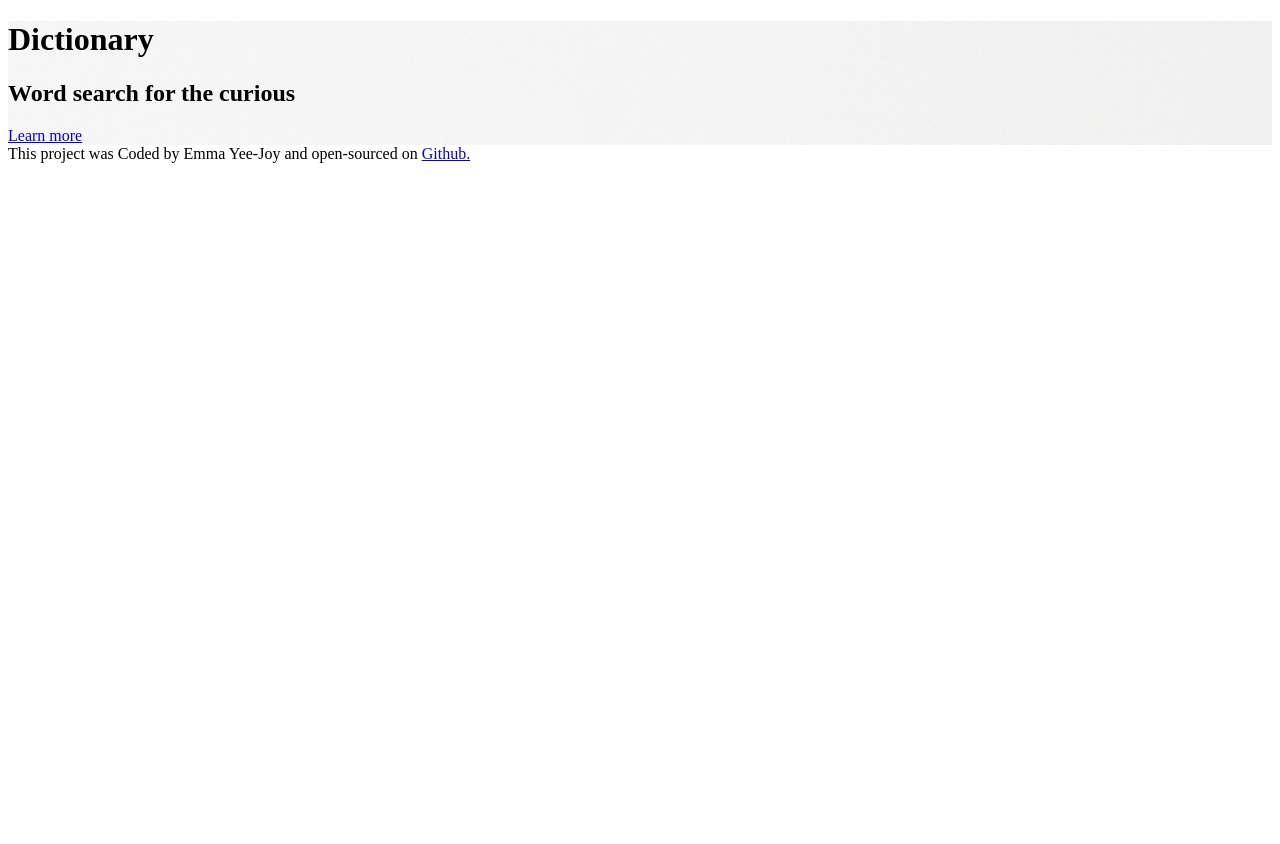
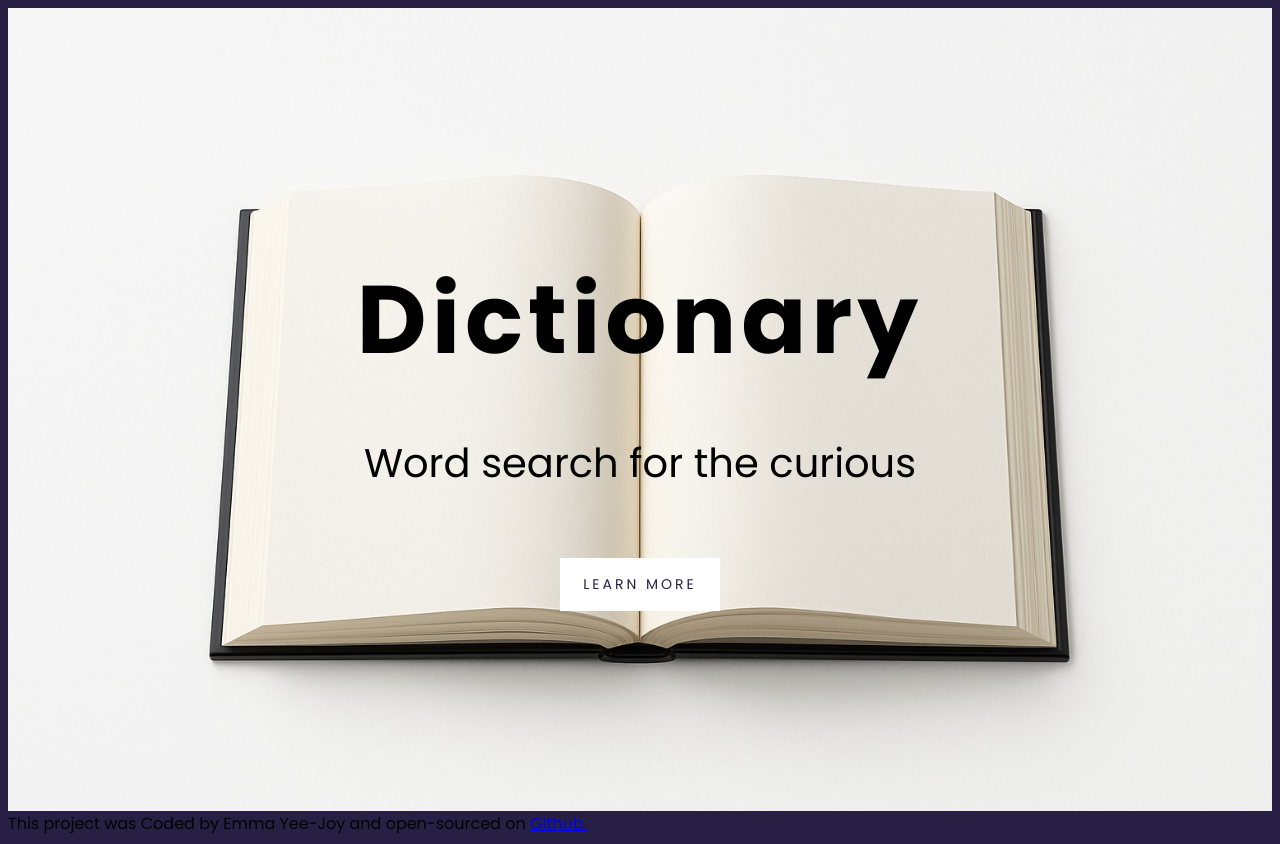
Before and after one commit to eyeej/SheCodes-Responsive-2, a plain HTML site: page index.html in a window 1280 px wide. Before the commit the page ends 800 px from the top, so only its background shows below. Drawn offline with Linux system fonts and the light colour scheme.

Commit message:
update to css

```diff
--- a/src/styles.css
+++ b/src/styles.css
@@ -1,5 +1,61 @@
+body {
+ font-family: 'Poppins', sans-serif;
+ background-color: #272044;
+}
+
+.container {
+    max-width: 1400px;
+    margin: 0 auto;
+}
+
 header {
     background-image:url('../images/dictionaryheader.jpg');
     background-repeat: none;
     background-size: cover;
+    text-align: center;
+    color: black;
+    padding: 200px 0;
 }
+
+header h1 {
+    font-weight: 700;
+    font-size: 96px;
+    line-height: 1;
+    letter-spacing: 5px;
+    margin-bottom: 30px 0;
+}
+
+header h2 {
+    font-weight: 400;
+    font-size: 40px;
+    line-height: 1.5;
+}
+
+header a {
+    font-weight: 400;
+    font-size: 14px;
+    line-height: 1.5;
+    text-align: center;
+    letter-spacing: 3px;
+    text-transform: uppercase;
+    background-color: white;
+    text-decoration: none;
+    color: #272044;
+    padding: 16px 23px;
+    margin-top: 32px;
+    display: inline-block;
+}
+
+@media (max-width: 900px) {
+    header {
+        padding: 60px 0;
+    }
+
+    header h1 {
+        font-size: 48px;
+    }
+
+    header h2 {
+        font-size: 20px
+    }
+}
```
